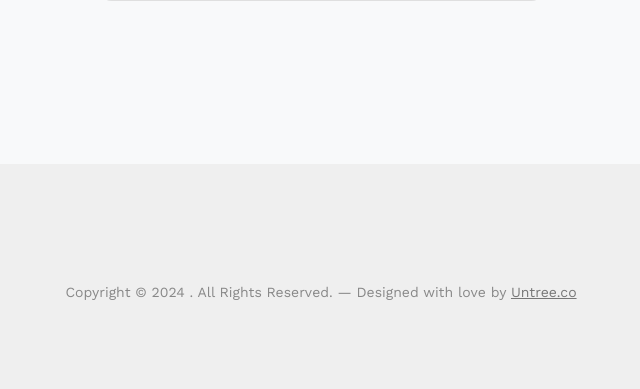
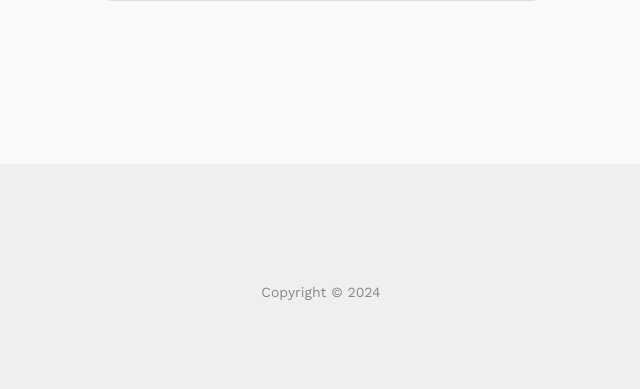
Before and after one commit to codeschris/propertysmart-realtor, a Django app: page /auth/login/ in a window 1280 px wide. Shown: the part 636-1025 px from the top of the page, without its empty margins (319-959 px from the left). Run offline with Django 4.2, Linux system fonts and the light colour scheme; some libraries are stand-ins or nearby versions; some web fonts are replaced.

```diff
--- a/templates/property/layout/_footer.html
+++ b/templates/property/layout/_footer.html
@@ -84,8 +84,8 @@
             <script>
               document.write(new Date().getFullYear());
             </script>
-            . All Rights Reserved. &mdash; Designed with love by
-            <a href="#">Untree.co</a>
+            <!--. All Rights Reserved. &mdash; Designed with love by
+            <a href="#">Untree.co</a>-->
             <!-- License information: https://untree.co/license/ -->
           </p>
           <!--<div>
```
